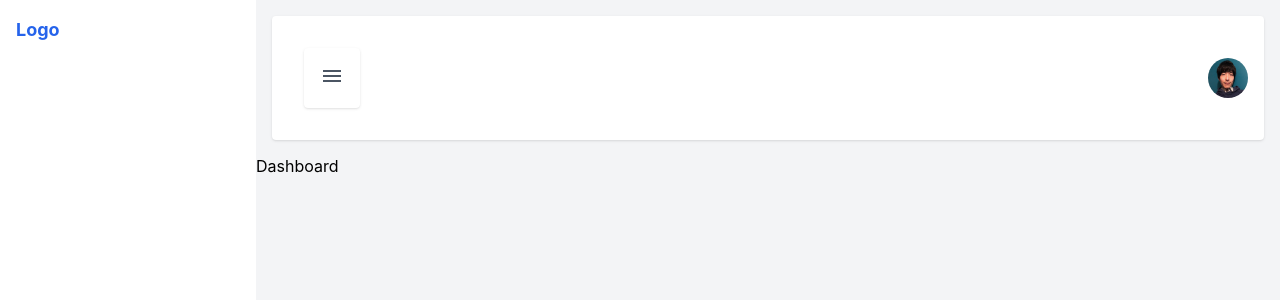
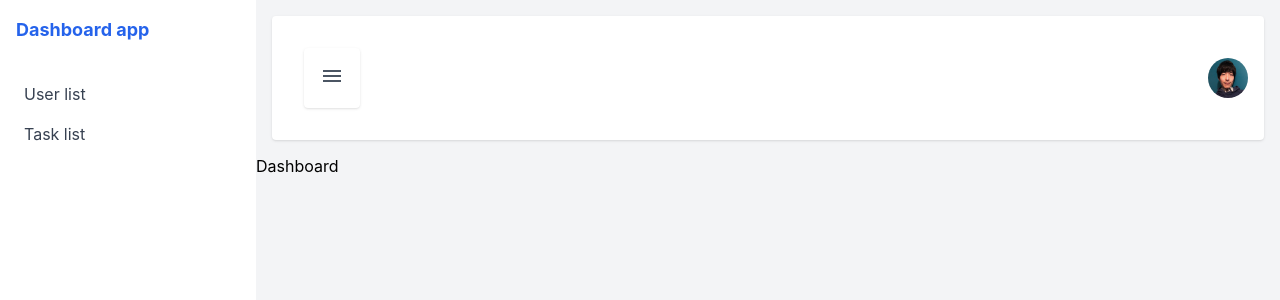
Before and after one commit to aujourdui/dashboard-react, a React (Create React App) app: page / in a window 1280 px wide. Shown: the top 300 px of the page. Built offline with nearby package versions, Linux system fonts and the light colour scheme.

Commit message:
create sidebar list

```diff
--- /dev/null
+++ b/src/components/List.js
@@ -0,0 +1,41 @@
+import React from "react";
+
+import { UlSidebar, ListSidebar, LinkItem } from "../styles/styles";
+
+const List = () => {
+  const lists = [
+    {
+      name: "User list",
+      icon: "UserIcon",
+      link: "/",
+    },
+    {
+      name: "Task list",
+      icon: "TaskIcon",
+      link: "/#",
+      // sublists: [
+      //   {
+      //     name: "UserList",
+      //     link: "/#",
+      //   },
+      //   {
+      //     name: "TaskList",
+      //     link: "/#",
+      //   },
+      // ],
+    },
+  ];
+  return (
+    <UlSidebar>
+      {lists.map((item) => (
+        <ListSidebar>
+          <LinkItem>
+            <span>{item.name}</span>
+          </LinkItem>
+        </ListSidebar>
+      ))}
+    </UlSidebar>
+  );
+};
+
+export default List;
--- a/src/components/Sidebar.js
+++ b/src/components/Sidebar.js
@@ -1,10 +1,18 @@
 import React from "react";
-import { LogoContainer, LogoContainerWrapper } from "../styles/styles";
+import {
+  LogoContainer,
+  LogoContainerWrapper,
+  SidebarListContainer,
+} from "../styles/styles";
+import List from "./List";
 
 const Sidebar = () => {
   return (
     <LogoContainerWrapper>
-      <LogoContainer>Logo</LogoContainer>
+      <LogoContainer>Dashboard app</LogoContainer>
+      <SidebarListContainer>
+        <List />
+      </SidebarListContainer>
     </LogoContainerWrapper>
   );
 };
--- a/src/styles/styles.js
+++ b/src/styles/styles.js
@@ -90,3 +90,27 @@ export const LogoContainer = styled.div`
   line-height: 1.75rem;
   color: rgb(37 99 235);
 `;
+
+export const UlSidebar = styled.ul`
+  color: rgb(55 65 81);
+  padding: 0;
+`;
+export const ListSidebar = styled.li`
+  margin-bottom: 0.25rem;
+  list-style: none;
+`;
+export const LinkItem = styled.a`
+  display: block;
+  padding: 0.5rem;
+  border-radius: 0.125rem;
+  &:hover {
+    color: white;
+    background-color: rgb(96 165 250);
+  }
+`;
+
+export const SidebarListContainer = styled.div`
+  margin-top: 2rem;
+`;
+
+// export const ItemName = styled.span``;
```
